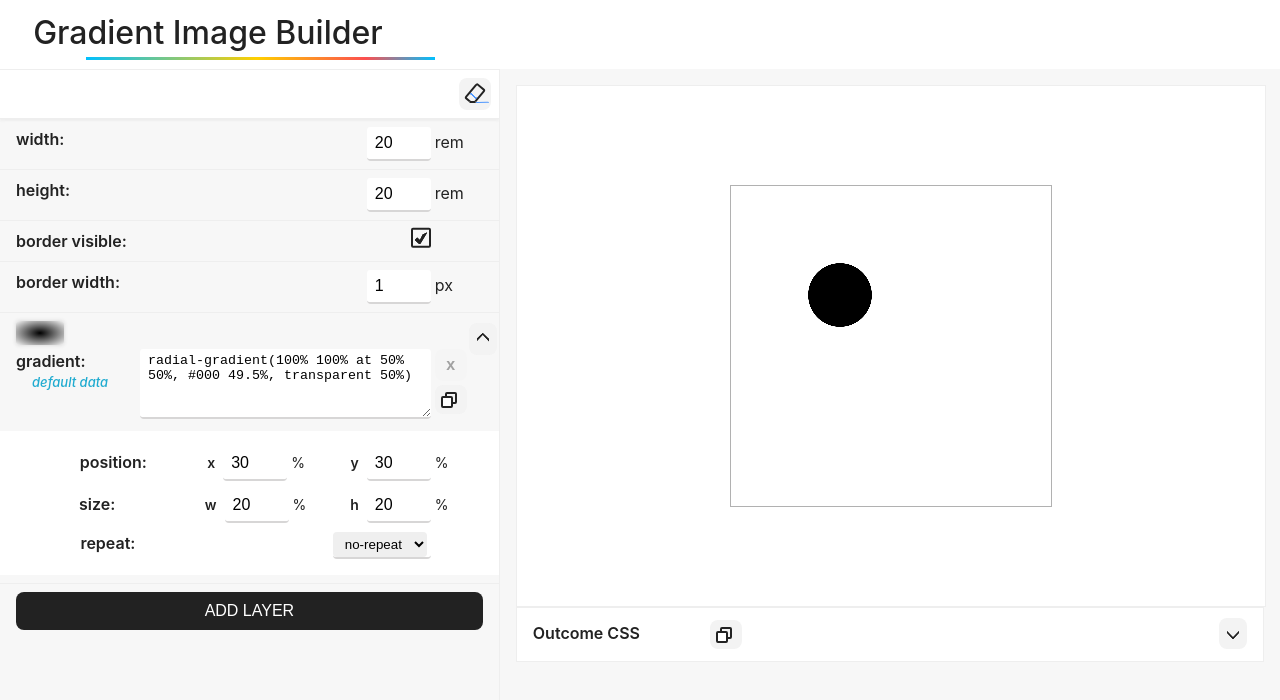
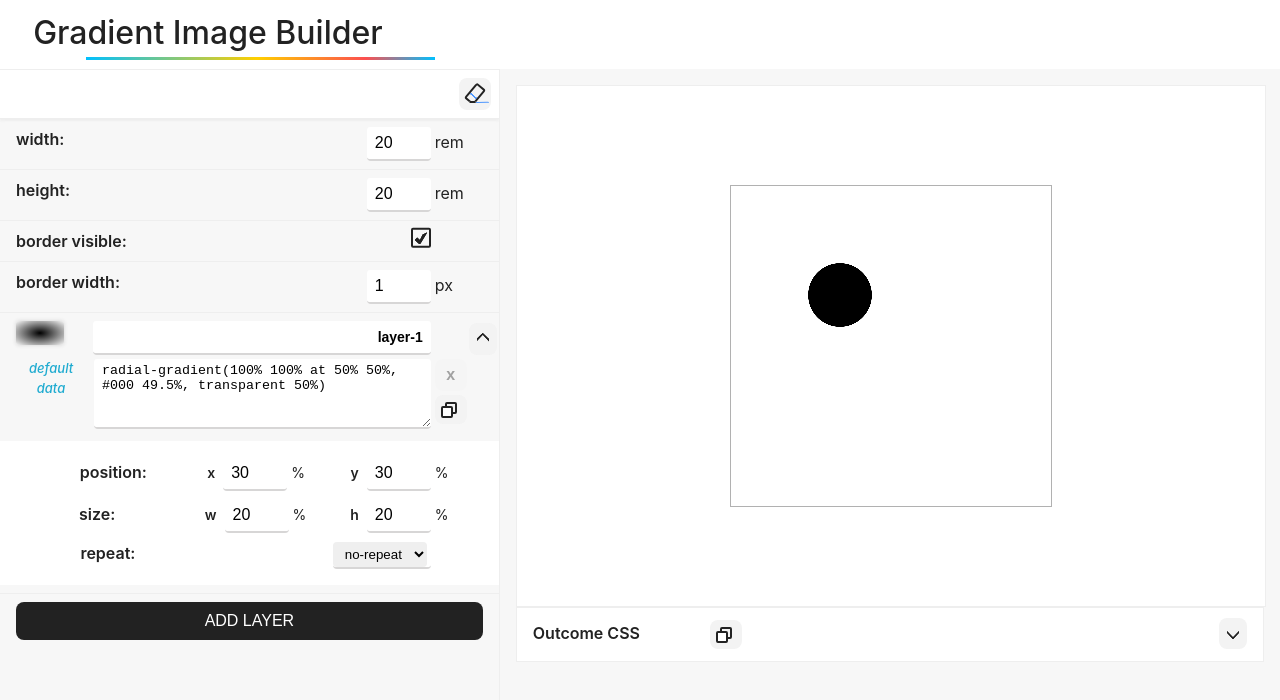
Before and after one commit to julsmorozova/gradient-image-builder, a React (Vite) app: page / in a window 1280 px wide. Shown: the top 700 px of the page. Built offline with nearby package versions, Linux system fonts and the light colour scheme.

Commit message:
add layer name input, provide default counter-based name, change grid layout

```diff
--- a/src/BackgroundBlock.css
+++ b/src/BackgroundBlock.css
@@ -19,7 +19,7 @@
     padding-left: 1rem;
     margin-right: 0.5rem;
     font-weight: 600;
-    max-width: 25%;
+    max-width: 15%;
 }
 
 .default-data-flag {
@@ -31,15 +31,26 @@
     color: #1fabd0; /* #23d5da; */
     font-style: italic;
     font-size: 0.815rem;
-    margin-left: 1rem;
     font-weight: 500;
+    text-align: center;
 }
 
 .code-input-input-wrapper {
     display: flex;
     align-items: start;
-    width: 70%;
+    width: 80%;
     justify-content: flex-end;
+}
+
+.code-input-input-wrapper.gradient-identifier {
+    display: grid;
+    grid-template-columns: 1fr 2rem;
+}
+
+.code-input-input-wrapper.gradient-identifier input {
+    width: 100%;
+    text-align: end;
+    font-weight: 600;
 }
 
 .code-input-input-wrapper input {
--- a/src/BackgroundBlock.tsx
+++ b/src/BackgroundBlock.tsx
@@ -44,18 +44,27 @@ export default function BackgroundBlock(props: BackgroundBlockProps) {
                     <>
                     <div className="bg-value-container row">
                         <div className="code-input-label">
-                        <ColorsThumbnail id={id}/>
+                            <ColorsThumbnail id={id}/>
+                        </div>
+                        <div className="code-input-input-wrapper gradient-identifier">
+                            <GradientInput
+                                key={`${id}-gradient-name`}
+                                isStringInput
+                                backgroundId={id}
+                                backgroundPropName='name'
+                                isValueRelative
+                            />
                         </div>
                     </div>
                     <div className="bg-value-container row">
                         <div className="code-input-label">
-                            <div>gradient: </div>
                             <div className={classnames("default-data-flag", {show: isDefaultData})}>default data</div>
                         </div>
                         <div className="code-input-input-wrapper">
                             <GradientInput
                                 key={`${id}-value`}
                                 isStringInput
+                                isTextarea
                                 backgroundId={id}
                                 backgroundPropName='value'
                                 isValueRelative
--- a/src/GradientInput.tsx
+++ b/src/GradientInput.tsx
@@ -6,13 +6,14 @@ type GradientInputProps = {
     unit?: 'rem' | 'px' | '%';
     isValueRelative?: boolean;
     maxValue?: number;
-    backgroundPropName: keyof Pick<BackgroundInput, 'value' | 'x'| 'y'| 'h'| 'w'>;
+    backgroundPropName: keyof Pick<BackgroundInput, 'value' | 'name' | 'x'| 'y'| 'h'| 'w'>;
     backgroundId: BackgroundInput['id'];
     isNegativeValAllowed?: boolean;
+    isTextarea?: boolean;
 }
 
 export default function GradientInput ( props: GradientInputProps ) {
-    const { isStringInput, unit, isValueRelative, maxValue, backgroundPropName, backgroundId, isNegativeValAllowed } = props;
+    const { isStringInput, unit, isValueRelative, maxValue, backgroundPropName, backgroundId, isNegativeValAllowed, isTextarea } = props;
     const editBackgroundValue = useGradientStore((state) => state.editBackgroundValue);
     const backgroundValue = useGradientStore((state) => state.backgroundInputs.find(i => i.id === backgroundId)?.[backgroundPropName]);
 
@@ -23,6 +24,7 @@ export default function GradientInput ( props: GradientInputProps ) {
     return (
         isStringInput ?
             <div className="input-decoration">
+                {isTextarea ?
                     <textarea
                         data-gramm="false"
                         data-gramm_editor="false"
@@ -30,7 +32,14 @@ export default function GradientInput ( props: GradientInputProps ) {
                         onChange={(e) => editBackgroundValue(backgroundId, 'value', e.currentTarget.value)}
                         value={backgroundValue}
                         spellCheck="false"
+                    /> :
+                    <input
+                        type="text"
+                        spellCheck="false"
+                        onChange={(e) => editBackgroundValue(backgroundId, 'name', e.currentTarget.value) }
+                        value={backgroundValue}
                     />
+                }
             </div> :
             (
                 <div className="code-input-input-wrapper-col">
--- a/src/index.css
+++ b/src/index.css
@@ -58,6 +58,7 @@ input, textarea, select {
 input {
   height: 1.5rem;
   font-size: 1rem;
+  width: 100%;
 }
 
 textarea {
--- a/src/store.ts
+++ b/src/store.ts
@@ -6,6 +6,7 @@ export type BackgroundInputNumber = undefined | number;
 
 export type BackgroundInput = {
     id: string;
+    name?: string;
     isDefaultData: boolean;
     isAccordionOpen?: boolean;
     value?: string;
@@ -22,6 +23,7 @@ export type GradientObjectState = {
     height: number;
     isBorderShown: boolean;
     borderWidth: number;
+    counter: number;
     backgroundInputs: BackgroundInput[];
 }
 
@@ -44,8 +46,10 @@ export const useGradientStore = create<GradientObjectState & GradientObjectActio
     height: 20,
     isBorderShown: true,
     borderWidth: 1,
+    counter: 1,
     backgroundInputs: [{
         id: new Date().valueOf().toString(),
+        name: 'layer-1',
         isDefaultData: true,
         isAccordionOpen: true,
         value: gradientDefaultValue1,
@@ -55,14 +59,16 @@ export const useGradientStore = create<GradientObjectState & GradientObjectActio
         h: 20,
         repeat: 'no-repeat',
     }],
-    cloneLayer: (id) => set({ ...get(), backgroundInputs: [...handleClone(get().backgroundInputs, id)]}),
+    cloneLayer: (id) => set({ ...get(), counter: get().counter + 1, backgroundInputs: [...handleClone(get().backgroundInputs, id)]}),
     updateBackgroundInputs: (incomingState) => set ({ ...get(), backgroundInputs: [...incomingState] }),
     editGradientObjectValue: (incomingState) => set({ ...get(), ...incomingState }),
     addBackgroundLayer: () => set({
         ...get(),
+        counter: get().counter + 1,
         backgroundInputs: [
             ...get().backgroundInputs, {
                 id: new Date().valueOf().toString(),
+                name: `layer-${get().counter + 1}`,
                 isDefaultData: true,
                 isAccordionOpen: true,
                 value: gradientDefaultValue,
```
Lines whose indentation alone changed are shown as unchanged.
